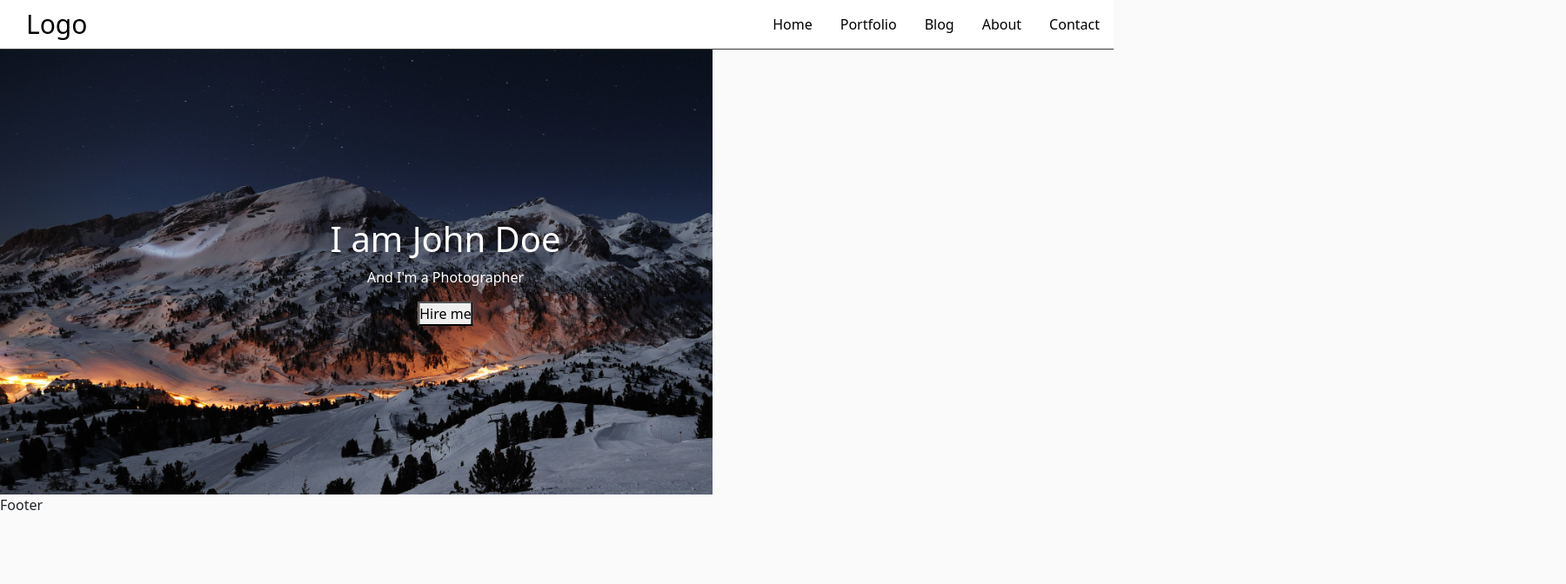
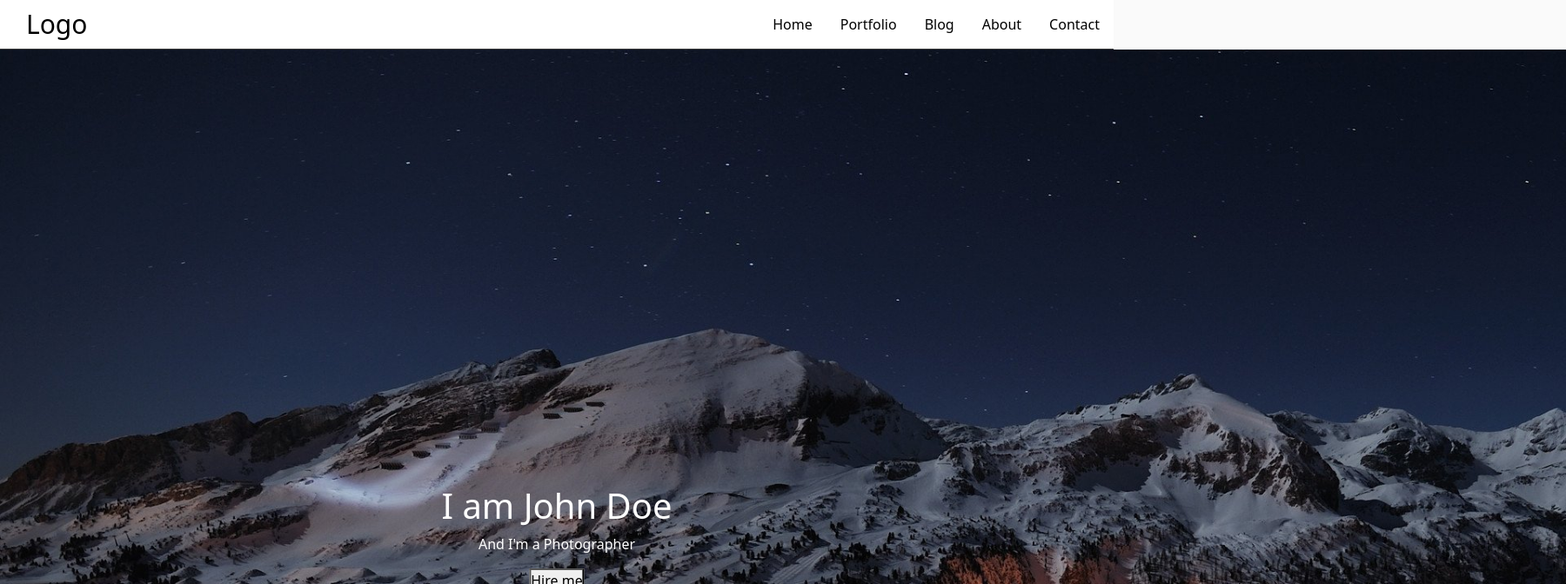
Before and after one commit to Sean-yad/photo-studio, a React (Create React App) app: page / in a window 1280 px wide. Shown: the top 672 px of the page at 87% size, 1800 px wide, since content can reach past the window. Built offline with nearby package versions, Linux system fonts and the light colour scheme.

Commit message:
working on hero image

```diff
--- a/src/App.css
+++ b/src/App.css
@@ -2,6 +2,7 @@
   padding: 0;
   margin: 0;
 }
+
 body {
   background-color: #fafafa;
 }
--- a/src/Pages/CSS/Style.css
+++ b/src/Pages/CSS/Style.css
@@ -1,6 +1,7 @@
-* {
-  padding: 0;
-  margin: 0;
+*,
+::before,
+::after {
+    box-sizing: border-box;
 }
 
 body,
@@ -15,16 +16,18 @@ html {
 }
 
 .hero-title {
-  height: 50%;
+  max-height: 50%;
   background-position: center;
   background-repeat: no-repeat;
   background-size: cover;
   position: relative;
-  max-width: 80%;
+  max-width: 100%;
 }
 
 .hero-image {
-  max-width: 80%;
+  max-width: 1800px;
+  display: block;
+  margin: 0 auto;
 }
 .hero-text {
   text-align: center;
```
